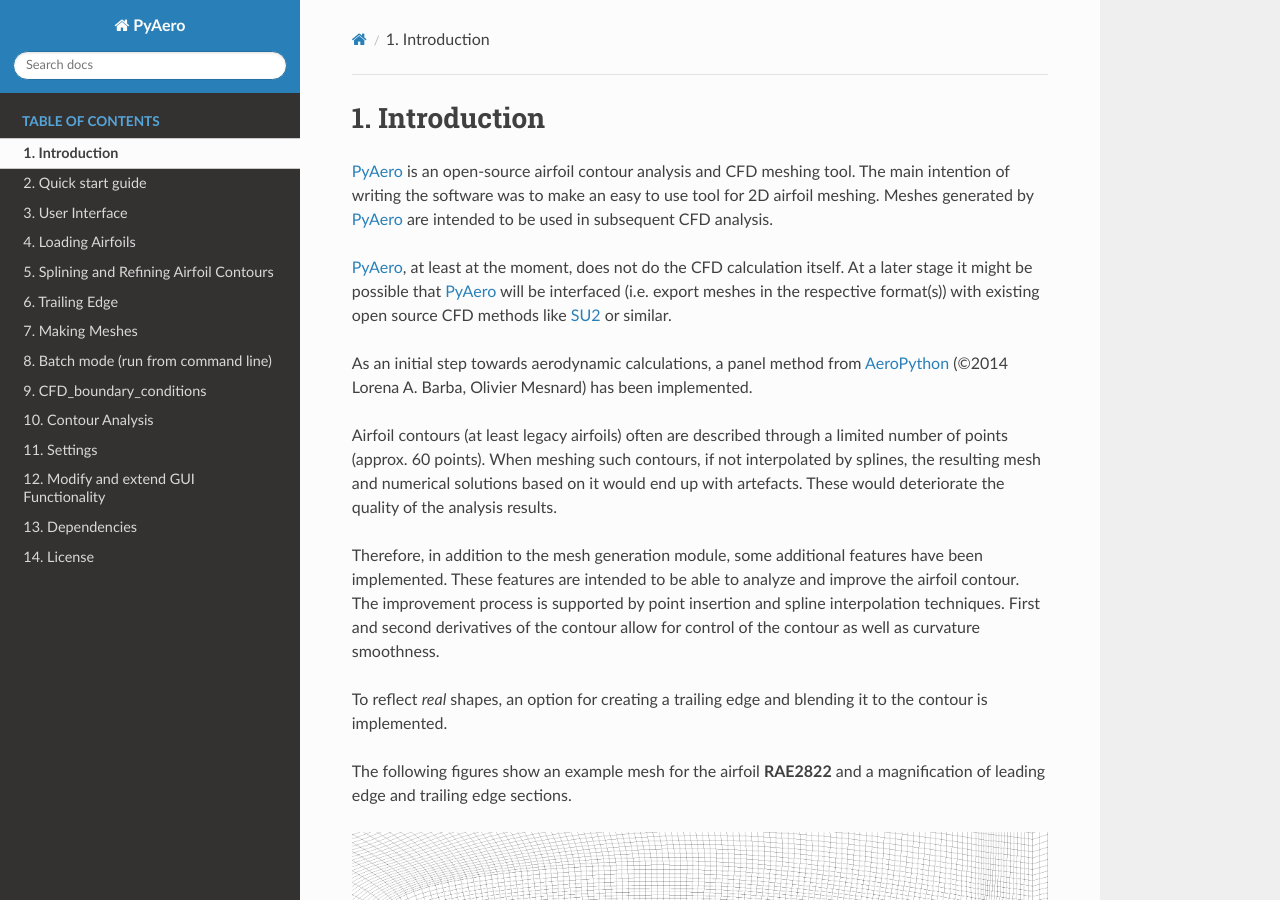
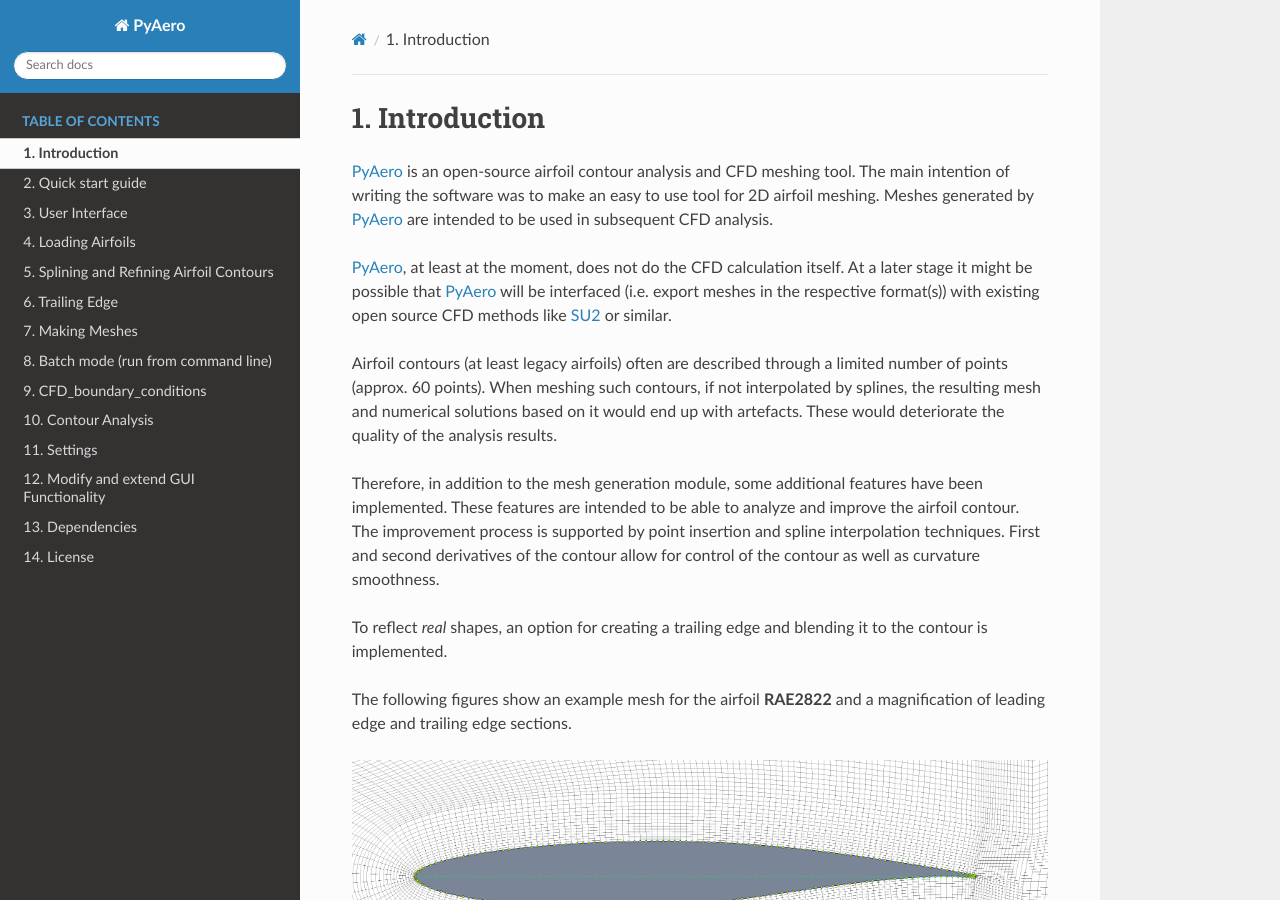
Before and after one commit to chiefenne/PyAero, a Sphinx documentation site: the page built from docs/introduction.rst, in a window 1280 px wide and 900 px high. Built offline with Sphinx 7.4.7 and the Read the Docs theme 3.1.0, drawn with Linux system fonts in a browser that asks for light colours; pages that are not in the unit, such as notebooks, are missing from menus.

Commit message:
Update documentation to remove outdated references to AeroPython panel method

```diff
--- a/docs/index.rst
+++ b/docs/index.rst
@@ -106,9 +106,7 @@ Kobayashi SGS model was done. With the applied mesh resolution both approaches l
    - `GMSH <http://gmsh.info>`_ (*.msh)
    - `VTK <https://vtk.org>`_ (.vtk)
 
- - Simple aerodynamic analysis, i.e. panel methods
-
-   - `AeroPython <http://nbviewer.ipython.org/github/barbagroup/AeroPython/blob/master/lessons/11_Lesson11_vortexSourcePanelMethod.ipynb>`_
+ - Simple aerodynamic analysis
 
 
 **Quick start guide**
--- a/docs/introduction.rst
+++ b/docs/introduction.rst
@@ -4,8 +4,6 @@ Introduction
 `PyAero <index.html>`_ is an open-source airfoil contour analysis and CFD meshing tool. The main intention of writing the software was to make an easy to use tool for 2D airfoil meshing. Meshes generated by `PyAero <index.html>`_ are intended to be used in subsequent CFD analysis.
 
 `PyAero <index.html>`_, at least at the moment, does not do the CFD calculation itself. At a later stage it might be possible that `PyAero <index.html>`_ will be interfaced (i.e. export meshes in the respective format(s)) with existing open source CFD methods like `SU2 <http://su2.stanford.edu>`_ or similar.
-
-As an initial step towards aerodynamic calculations, a panel method from `AeroPython <http://nbviewer.ipython.org/github/barbagroup/AeroPython/blob/master/lessons/11_Lesson11_vortexSourcePanelMethod.ipynb>`_ (©2014 Lorena A. Barba, Olivier Mesnard) has been implemented.
 
 Airfoil contours (at least legacy airfoils) often are described through a limited number of points (approx. 60 points). When meshing such contours, if not interpolated by splines, the resulting mesh and numerical solutions based on it would end up with artefacts. These would deteriorate the quality of the analysis results.
 
```
